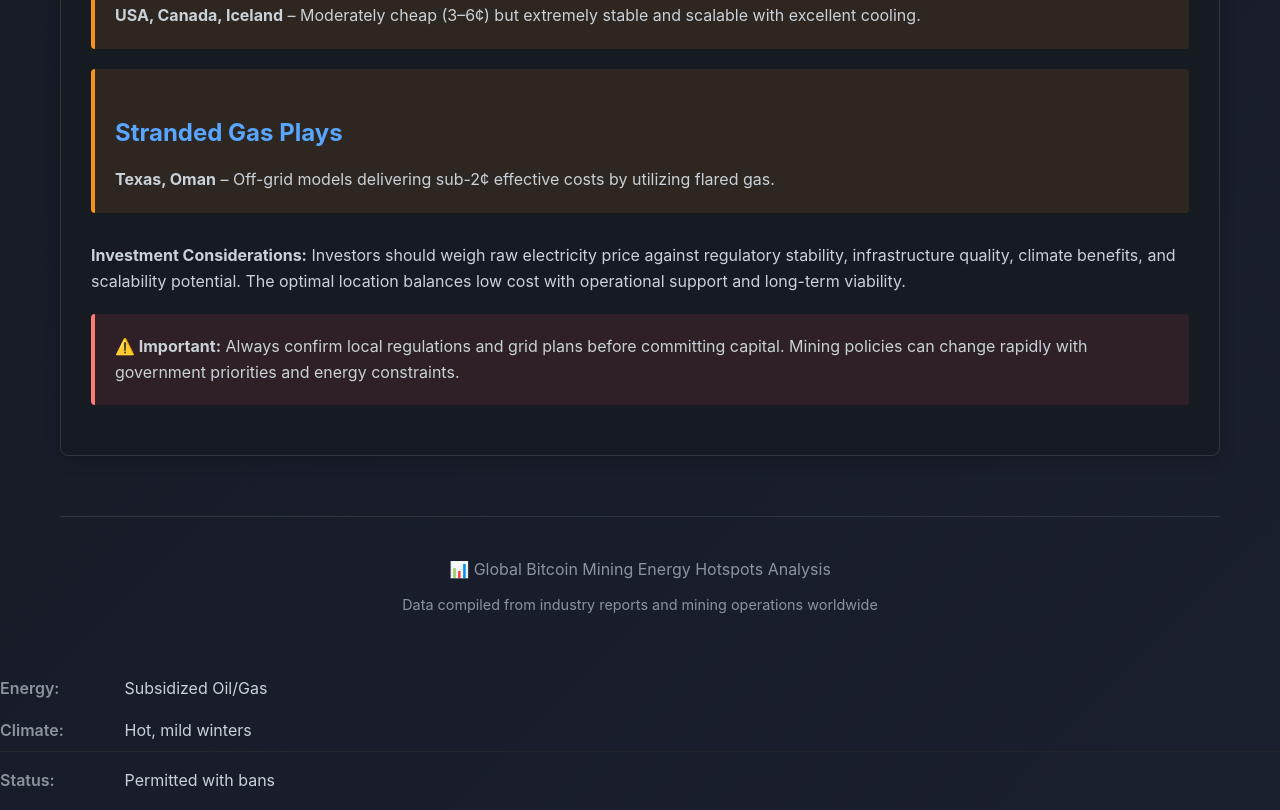
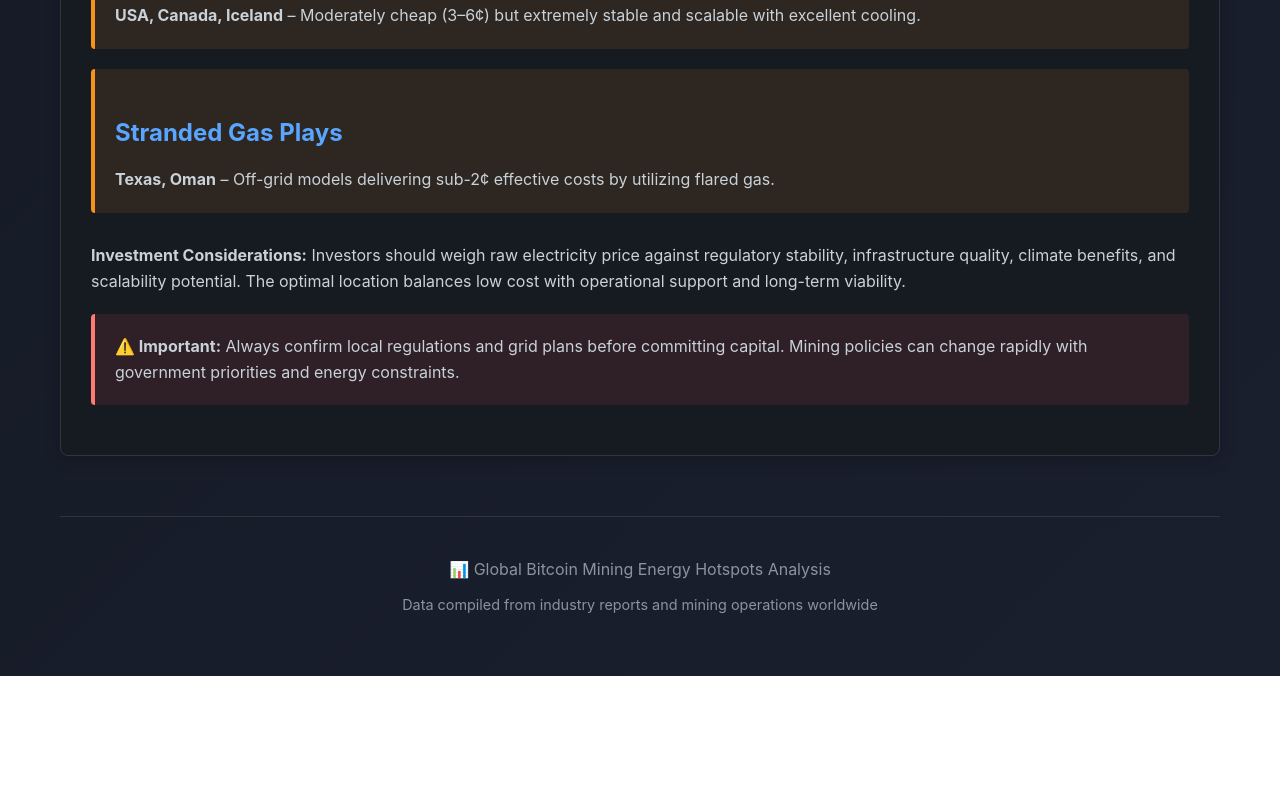
Before and after one commit to Btcphilosopher/Global-Bitcoin-Mining-Energy-Hotspots, a plain HTML site: page index.html in a window 1280 px wide. Shown: the part 5575-6385 px from the top of the page. After the commit the page ends 6251 px from the top, so only its background shows below. Drawn offline with Linux system fonts and the light colour scheme.

Commit message:
Update index.html

```diff
--- a/index.html
+++ b/index.html
@@ -644,14 +644,3 @@
     </div>
 </body>
 </html">
-                        <span class="label">Energy:</span>
-                        <span class="value">Subsidized Oil/Gas</span>
-                    </div>
-                    <div class="info-row">
-                        <span class="label">Climate:</span>
-                        <span class="value">Hot, mild winters</span>
-                    </div>
-                    <div class="info-row">
-                        <span class="label">Status:</span>
-                        <span class="value">Permitted with bans</span>
-                    </div>
```
